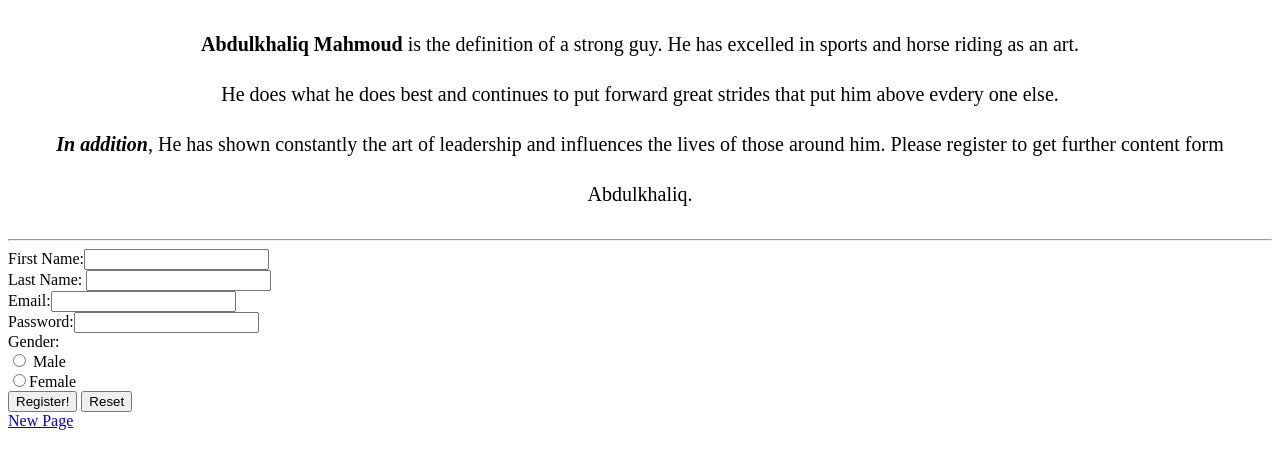
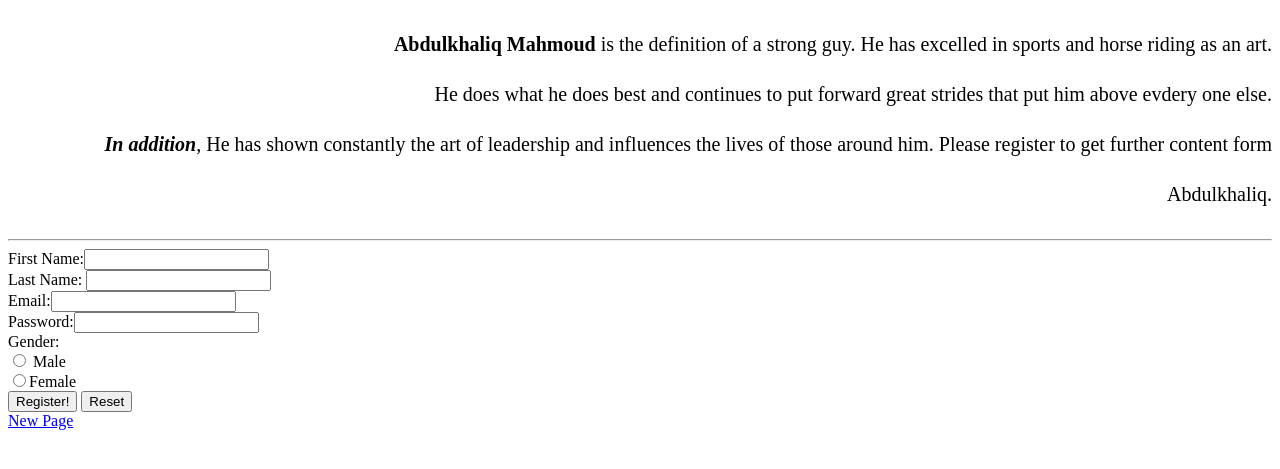
Before and after one commit to AbdikhalikAhmed/AbdikhalikAhmed.github.io, a plain HTML site: page index.html in a window 1280 px wide. Shown: the part 67-536 px from the top of the page. Drawn offline with Linux system fonts and the light colour scheme.

Commit message:
Update style.css

```diff
--- a/style.css
+++ b/style.css
@@ -14,10 +14,10 @@ h1{
 }
 p{
 
-	text-align: center; color: black;
+	text-align: right; color: black;
 	font-size:  20px;
 	font-size: bold
-	font-family: "Times New Roman";
+	font-family: fantasy;
 	line-height: 50px;
 }
 .Mylife{
```
